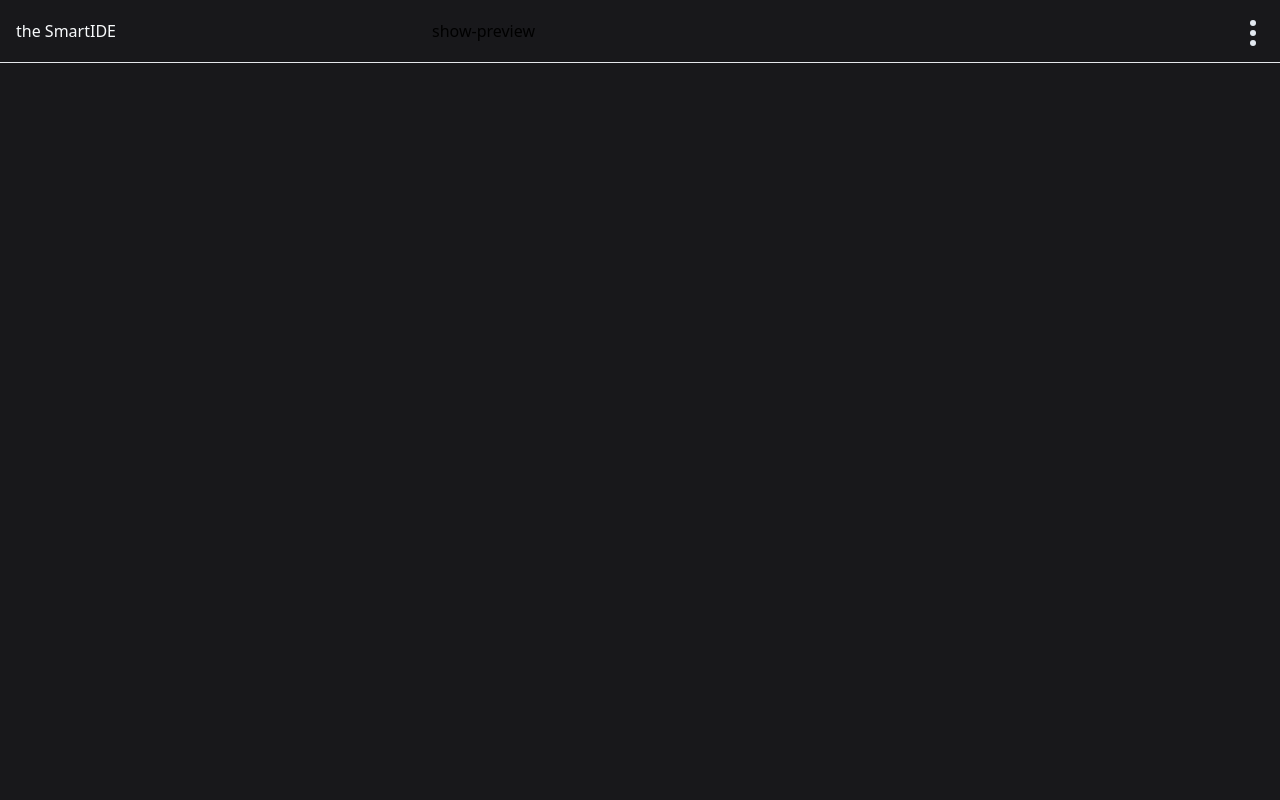
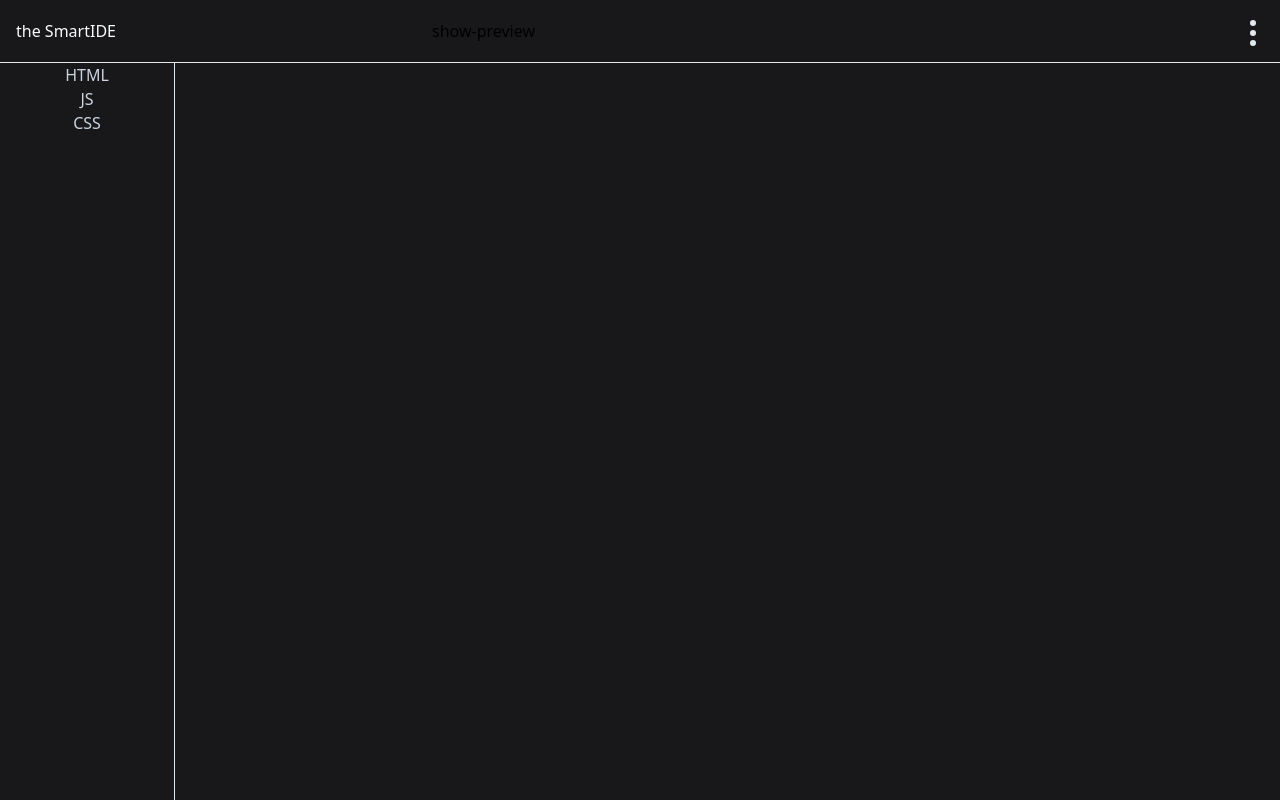
Before and after one commit to vanparfait/Smart_App_IDE, a React (Vite) app: page / in a window 1280 px wide. Built offline with nearby package versions, Linux system fonts and the light colour scheme.

Commit message:
codage de la Sidebar et du visualiseur du code

```diff
--- a/src/App.jsx
+++ b/src/App.jsx
@@ -1,3 +1,5 @@
+import Tabs from "./components/Tabs";
+
 function App() {
   return (
     <div className="bg-zinc-900 min-h-screen flex flex-col">
@@ -17,6 +19,7 @@ function App() {
           </div>
         </div>
       </div>
+      <Tabs />
     </div>
   );
 }
--- /dev/null
+++ b/src/components/CodeTab.jsx
@@ -0,0 +1,12 @@
+import React from "react";
+
+const CodeTab = () => {
+  return (
+    <textarea
+      spellCheck="false"
+      className="bg-zinc-900 text-slate-200 text-xl p-8 block h-full w-full focus:outline-none resize-none"
+    ></textarea>
+  );
+};
+
+export default CodeTab;
--- /dev/null
+++ b/src/components/Tabs.jsx
@@ -0,0 +1,19 @@
+import React from "react";
+import CodeTab from "./CodeTab";
+
+const Tabs = () => {
+  return (
+    <div className="flex grow">
+      <div className="grow flex flex-col w-[175px] shrink-0 text-slate-300 border-r border-slate-200">
+        <button>HTML</button>
+        <button>JS</button>
+        <button>CSS</button>
+      </div>
+      <div className="w-full grow relative">
+        <CodeTab />
+      </div>
+    </div>
+  );
+};
+
+export default Tabs;
```
